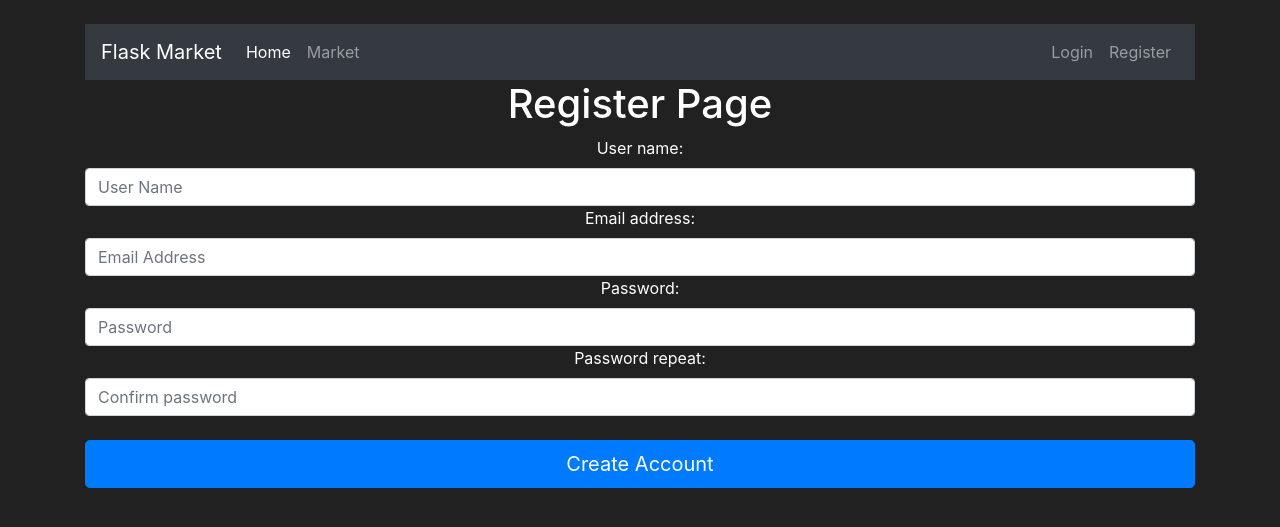
After one commit to e1m7/sedov-test-flask, a Flask app: page /register in a window 1280 px wide. The commit adds this page. Shown: the top 527 px of the page. Run offline with Flask 3, Linux system fonts and the light colour scheme; some libraries are stand-ins or nearby versions.

Commit message:
Add New account form

```diff
--- a/main.py
+++ b/main.py
@@ -1,28 +1,57 @@
+import os
 from flask import Flask, render_template
 from flask_sqlalchemy import SQLAlchemy
 
+SECRET_KEY = os.urandom(32)
+
 app = Flask(__name__)
 app.config['SQLALCHEMY_DATABASE_URI'] = 'sqlite:///market.db'
+app.config['SECRET_KEY'] = SECRET_KEY
 db = SQLAlchemy(app)
+
+# --------------------------- CLASSES -------------------------------------------
+
 
 class User(db.Model):
     id = db.Column(db.Integer(), primary_key=True)
     username = db.Column(db.String(length=30), nullable=False, unique=True)
-    email_address = db.Column(db.String(length=50), nullable=False, unique=True)
+    email_address = db.Column(db.String(length=50),
+                              nullable=False,
+                              unique=True)
     password_hash = db.Column(db.String(length=60), nullable=False)
     budget = db.Column(db.Integer(), nullable=False, default=1000)
     items = db.relationship('Item', backref='owned_user', lazy=True)
+
 
 class Item(db.Model):
     id = db.Column(db.Integer(), primary_key=True)
     name = db.Column(db.String(length=30), nullable=False, unique=True)
     price = db.Column(db.Integer(), nullable=False)
     barcode = db.Column(db.String(length=12), nullable=False, unique=True)
-    description = db.Column(db.String(length=1024), nullable=False, unique=True)
+    description = db.Column(db.String(length=1024),
+                            nullable=False,
+                            unique=True)
     owner = db.Column(db.Integer(), db.ForeignKey('user.id'))
 
     def __repr__(self):
         return f'Item {self.name}'
+
+
+# --------------------------- FORMS -------------------------------------------
+
+from flask_wtf import FlaskForm
+from wtforms import StringField, PasswordField, SubmitField
+
+
+class RegisterForm(FlaskForm):
+    username = StringField(label='User name:')
+    email_address = StringField(label='Email address:')
+    password1 = PasswordField(label='Password:')
+    password2 = PasswordField(label='Password repeat:')
+    submit = SubmitField(label='Create Account')
+
+
+# --------------------------- ROUTERS -------------------------------------------
 
 
 @app.route('/')
@@ -30,10 +59,17 @@ class Item(db.Model):
 def home_page():
     return render_template('home.html')
 
+
 @app.route('/market')
 def market_page():
     items = Item.query.all()
     return render_template('market.html', items=items)
 
 
+@app.route('/register')
+def register_page():
+    form = RegisterForm()
+    return render_template('register.html', form=form)
+
+
 app.run(host='0.0.0.0', port=81, use_reloader=True)
--- a/pyproject.toml
+++ b/pyproject.toml
@@ -9,6 +9,8 @@ python = ">=3.10.0,<3.11"
 replit = "^3.2.4"
 Flask = "^2.1.3"
 Flask-SQLAlchemy = "^3.0.3"
+Flask-WTF = "^1.1.1"
+WTForms = "^3.0.1"
 
 [tool.poetry.dev-dependencies]
 debugpy = "^1.6.2"
--- a/templates/base.html
+++ b/templates/base.html
@@ -13,6 +13,8 @@
   </head>
   <body>
 
+    <br>
+    <div class="container">
     <nav class="navbar navbar-expand-md navbar-dark bg-dark">
       <a class="navbar-brand" href="#">Flask Market</a>
       <button class="navbar-toggler" type="button" data-toggle="collapse" data-target="#navbarNav">
@@ -32,11 +34,12 @@
                 <a class="nav-link" href="#">Login</a>
             </li>
             <li class="nav-item">
-                <a class="nav-link" href="#">Register</a>
+                <a class="nav-link" href="{{ url_for('register_page') }}">Register</a>
             </li>
         </ul>
       </div>
     </nav>
+    </div>
 
     {% block content %}
     {% endblock %}
--- a/templates/home.html
+++ b/templates/home.html
@@ -5,5 +5,7 @@
 {% endblock %}
 
 {% block content %}
+<div class="container">
     <h1>Home Page</h1>
+</div>
 {% endblock %}
--- a/templates/market.html
+++ b/templates/market.html
@@ -5,6 +5,7 @@
 {% endblock %}
 
 {% block content %}
+<div class="container">
     <h1>Market Page</h1>
     <table class="table table-hover table-dark">
         <thead>
@@ -33,4 +34,5 @@
             {% endfor %}
         </tbody>
     </table>
+</div>
 {% endblock %}
--- /dev/null
+++ b/templates/register.html
@@ -0,0 +1,25 @@
+{% extends 'base.html' %}
+
+{% block title %}
+    Register New Account
+{% endblock %}
+
+{% block content %}
+<body class="text-center">
+    <div class="container">
+    <h1>Register Page</h1>
+    <form method="POST" class="form-register" style="color: white">
+        {{ form.username.label() }}
+        {{ form.username(class="form-control", placeholder="User Name") }}
+        {{ form.email_address.label() }}
+        {{ form.email_address(class="form-control", placeholder="Email Address") }}
+        {{ form.password1.label() }}
+        {{ form.password1(class="form-control", placeholder="Password") }}
+        {{ form.password2.label() }}
+        {{ form.password2(class="form-control", placeholder="Confirm password") }}
+        <br>
+        {{ form.submit(class="btn btn-lg btn-block btn-primary") }}
+    </form>
+    </div>
+</body>
+{% endblock %}
```
Also changed, not shown: 1 other file.
